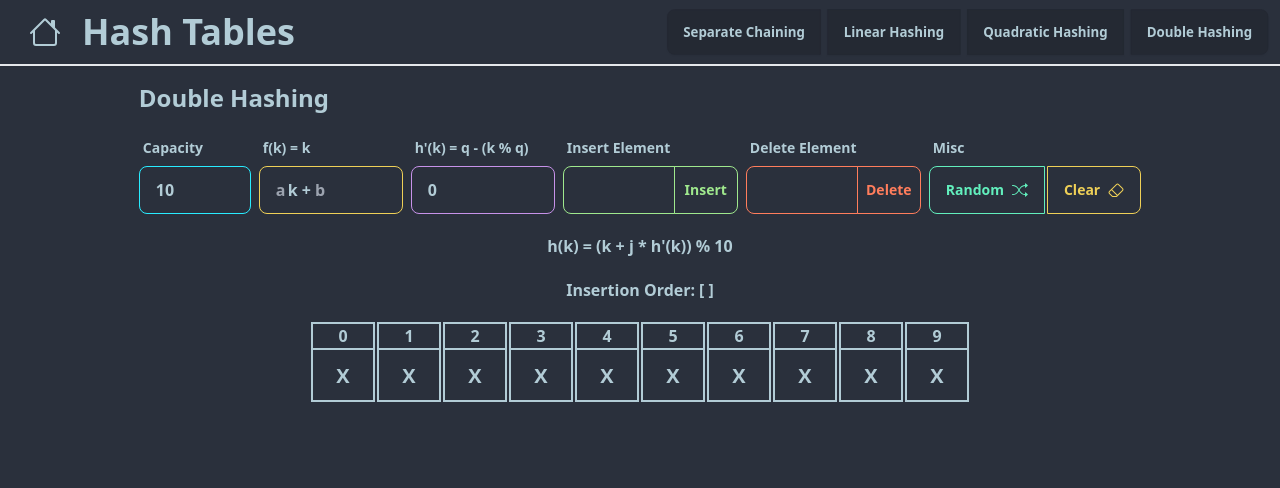
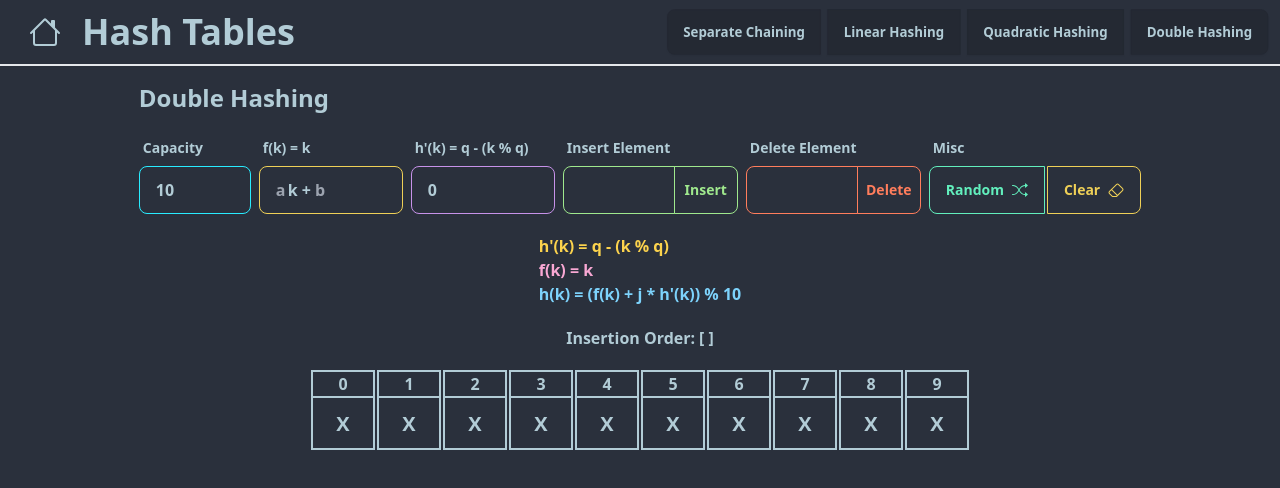
Before and after one commit to alexespejo/dsa-visualizer, a Svelte app: page /hash_tables/double_hashing in a window 1280 px wide. Shown: the top 488 px of the page. Built offline with nearby package versions, Linux system fonts and the light colour scheme.

Commit message:
update double hashing ui

```diff
--- a/src/routes/HashTables/DoubleHashing.svelte
+++ b/src/routes/HashTables/DoubleHashing.svelte
@@ -30,19 +30,20 @@
   null,
  ];
  let insertionOrder: number[] = [];
- let secondHashFunctionK: number = 0;
+ let secondHashConstQ: number = 0;
  let numToInsert: number;
  let numToDelete: number;
  let capacity: number = 10;
- let hashFuncA: number;
- let hashFuncB: number;
+ let hashFuncA: any;
+ let hashFuncB: any;
+ let funcValue: number;
 
  function insert() {
   insertionOrder = [...insertionOrder, numToInsert];
   hashingArray = insertDoubleHashing(
    hashingArray,
    numToInsert,
-   secondHashFunctionK,
+   secondHashConstQ,
    capacity
   );
  }
@@ -51,7 +52,7 @@
   hashingArray = removeDoubleHashing(
    hashingArray,
    numToDelete,
-   secondHashFunctionK,
+   secondHashConstQ,
    capacity
   );
  }
@@ -65,7 +66,7 @@
    result = insertDoubleHashing(
     result,
     insertionOrder[i],
-    secondHashFunctionK,
+    secondHashConstQ,
     capacity
    );
   }
@@ -129,13 +130,13 @@
   <!-- Second hash function -->
   <FormControl>
    <Label>
-    {`h'(k) = ${secondHashFunctionK && secondHashFunctionK !== 0 ? secondHashFunctionK : "q"} - (k % ${secondHashFunctionK && secondHashFunctionK !== 0 ? secondHashFunctionK : "q"})`}</Label
+    {`h'(k) = ${secondHashConstQ && secondHashConstQ !== 0 ? secondHashConstQ : "q"} - (k % ${secondHashConstQ && secondHashConstQ !== 0 ? secondHashConstQ : "q"})`}</Label
    >
    <NumberInput
     color="accent"
     placeholder="Enter Value for q"
     styles=" w-36 join-item input-accent"
-    bind:value={secondHashFunctionK}
+    bind:value={secondHashConstQ}
    /></FormControl
   >
   <!-- Insert Button -->
@@ -183,9 +184,23 @@
  </Controls>
 
  <Visualize>
-  <div class="text-base-content font-bold mt-5">
-   h&#40;k&#41; = &#40{!numToInsert ? "k" : numToInsert} + j * h'&#40;k&#41;&#41;
-   % {capacity}
+  <div class="text-base-content font-bold mt-5 flex flex-col">
+   <span class="text-amber-300">
+    {`h'(k) = ${secondHashConstQ && secondHashConstQ !== 0 ? secondHashConstQ : "q"} - (k % ${secondHashConstQ && secondHashConstQ !== 0 ? secondHashConstQ : "q"})`}
+   </span>
+   <span class="text-pink-300">
+    f&#40;{numToInsert ? numToInsert : "k"}&#41; = {!isNaN(hashFuncA) &&
+    !isNaN(hashFuncB) &&
+    hashFuncB !== "" &&
+    hashFuncA !== ""
+     ? `${hashFuncA}${numToInsert ? numToInsert : "k"} + ${hashFuncB}`
+     : "k"}
+    {funcValue !== undefined && !isNaN(funcValue) ? `= ${funcValue}` : ""}
+   </span>
+   <span class="text-sky-300">
+    h&#40;k&#41; = &#40{!numToInsert ? "f(k)" : numToInsert} + j * h'&#40;k&#41;&#41;
+    % {capacity}
+   </span>
   </div>
   <InsertionOrderDisplay {insertionOrder} />
   <ArrayDisplay>
```
